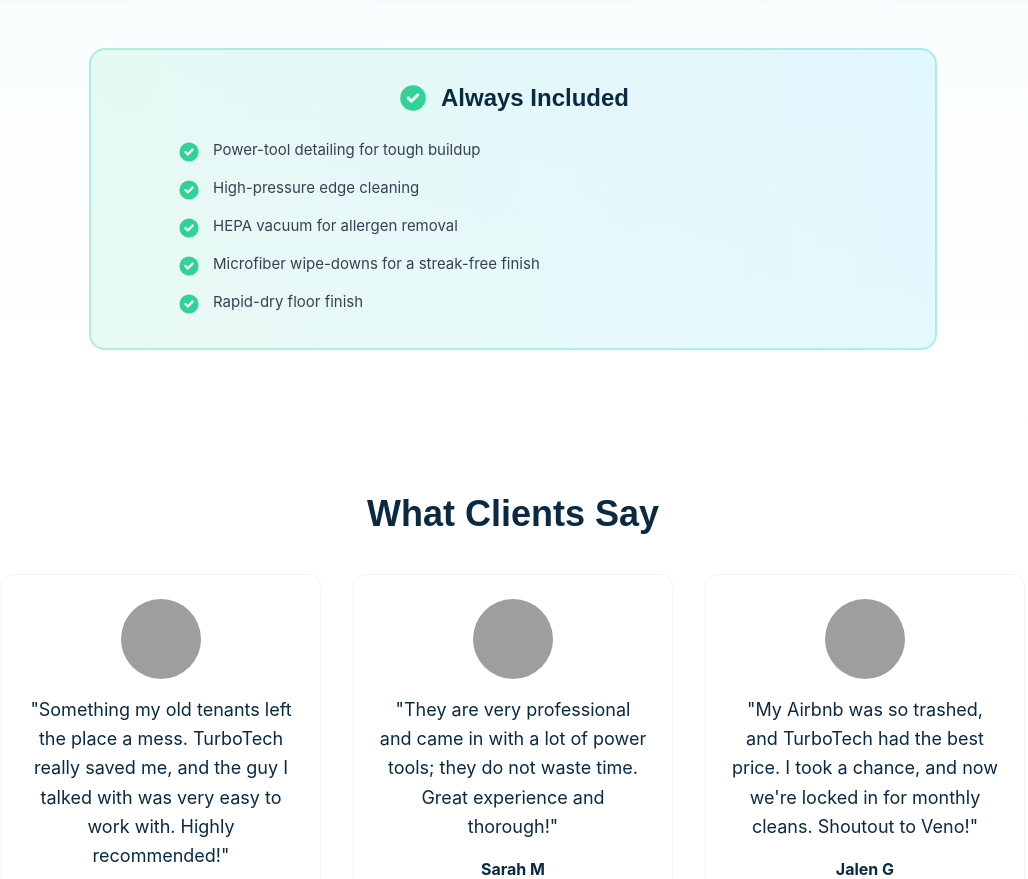
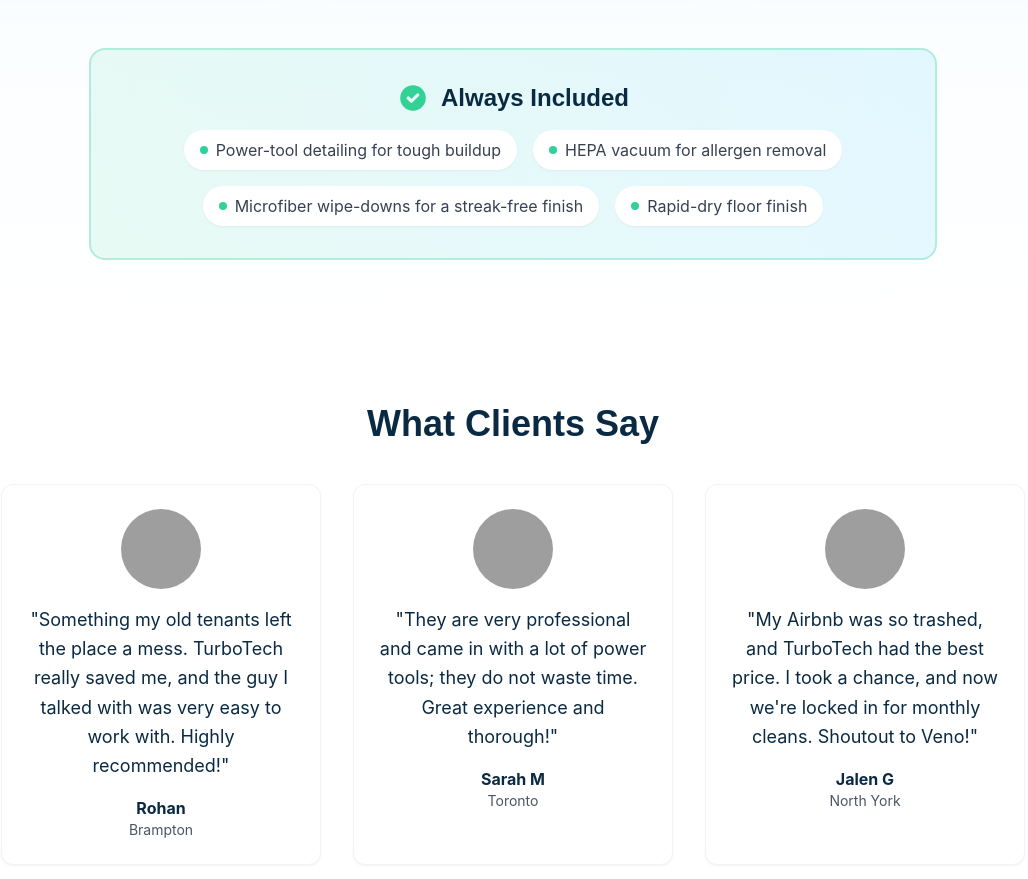
Before and after one commit to Veno777/Turbotech-Website, a Next.js app: page / in a window 1280 px wide. Shown: the part 3160-4039 px from the top of the page, without its empty margins (127-1155 px from the left). Built offline with nearby package versions, Linux system fonts and the light colour scheme; grey boxes are pictures that could not be loaded.

Commit message:
Revert Always Included section to badge-style format and remove High-pressure edge cleaning

```diff
--- a/app/page.tsx
+++ b/app/page.tsx
@@ -317,28 +317,30 @@
 
         <div className="max-w-4xl mx-auto mt-16 px-6">
           <div className="bg-gradient-to-r from-[#32D296]/10 to-[#09BCFF]/10 rounded-2xl p-8 border-2 border-[#32D296]/30">
-            <div className="flex items-center justify-center gap-3 mb-6">
+            <div className="flex items-center justify-center gap-3 mb-4">
               <svg className="w-8 h-8 text-[#32D296]" fill="currentColor" viewBox="0 0 20 20">
                 <path fillRule="evenodd" d="M10 18a8 8 0 100-16 8 8 0 000 16zm3.707-9.293a1 1 0 00-1.414-1.414L9 10.586 7.707 9.293a1 1 0 00-1.414 1.414l2 2a1 1 0 001.414 0l4-4z" clipRule="evenodd" />
               </svg>
               <h3 className="text-2xl font-bold text-[#0A2A43]">Always Included</h3>
             </div>
-            <ul className="space-y-3 max-w-2xl mx-auto">
-              {[
-                'Power-tool detailing for tough buildup',
-                'High-pressure edge cleaning',
-                'HEPA vacuum for allergen removal',
-                'Microfiber wipe-downs for a streak-free finish',
-                'Rapid-dry floor finish',
-              ].map((item, i) => (
-                <li key={i} className="flex items-start gap-3">
-                  <svg className="w-6 h-6 text-[#32D296] flex-shrink-0 mt-0.5" fill="currentColor" viewBox="0 0 20 20">
-                    <path fillRule="evenodd" d="M10 18a8 8 0 100-16 8 8 0 000 16zm3.707-9.293a1 1 0 00-1.414-1.414L9 10.586 7.707 9.293a1 1 0 00-1.414 1.414l2 2a1 1 0 001.414 0l4-4z" clipRule="evenodd" />
-                  </svg>
-                  <span className="text-gray-700 text-[15px] leading-relaxed">{item}</span>
-                </li>
-              ))}
-            </ul>
+            <div className="flex flex-wrap justify-center gap-4 text-gray-700">
+              <span className="flex items-center gap-2 px-4 py-2 bg-white rounded-full shadow-sm">
+                <span className="w-2 h-2 rounded-full bg-[#32D296]"></span>
+                Power-tool detailing for tough buildup
+              </span>
+              <span className="flex items-center gap-2 px-4 py-2 bg-white rounded-full shadow-sm">
+                <span className="w-2 h-2 rounded-full bg-[#32D296]"></span>
+                HEPA vacuum for allergen removal
+              </span>
+              <span className="flex items-center gap-2 px-4 py-2 bg-white rounded-full shadow-sm">
+                <span className="w-2 h-2 rounded-full bg-[#32D296]"></span>
+                Microfiber wipe-downs for a streak-free finish
+              </span>
+              <span className="flex items-center gap-2 px-4 py-2 bg-white rounded-full shadow-sm">
+                <span className="w-2 h-2 rounded-full bg-[#32D296]"></span>
+                Rapid-dry floor finish
+              </span>
+            </div>
           </div>
         </div>
       </section>
```
